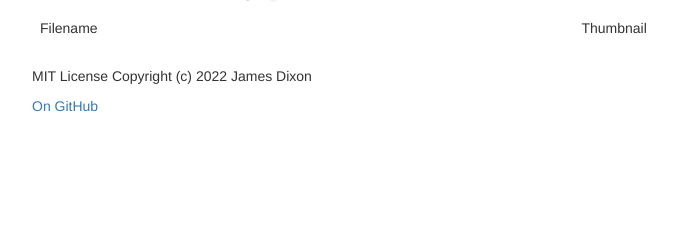
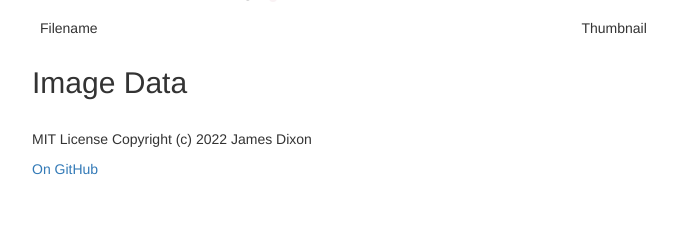
Before and after one commit to lemonase/django-dicom-server, a Django app: template home/templates/home/dicomserver_detail.html in a window 1280 px wide. Shown: the part 323-563 px from the top of the page, without its empty margins (38-715 px from the left). Run offline with Django 4.2, Linux system fonts and the light colour scheme; the template is opened without the code that fills it, so the values that code supplies are empty.

Commit message:
add another table that displays DCM meta data

```diff
--- a/home/templates/home/dicomserver_detail.html
+++ b/home/templates/home/dicomserver_detail.html
@@ -53,6 +53,15 @@
   </tbody>
 </table>
 
+<h2>Image Data</h2>
+<table class="table table-striped">
+  {% for file_data in server.get_dcm_data %}
+  <tr>
+    <td>{{ file_data }}</td>
+  </tr>
+  {% endfor %}
+</table>
+
 <script>
   // example from js dwv dicom viewer
   // create the dwv app
```
